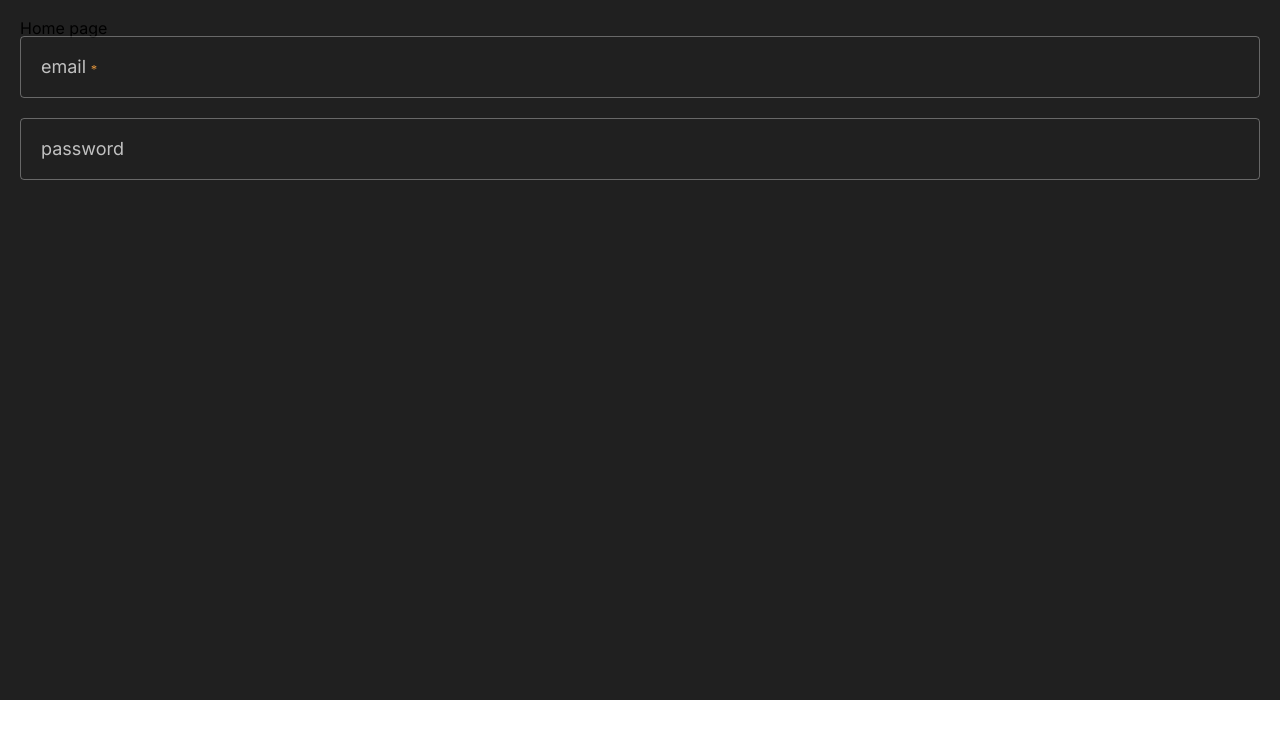
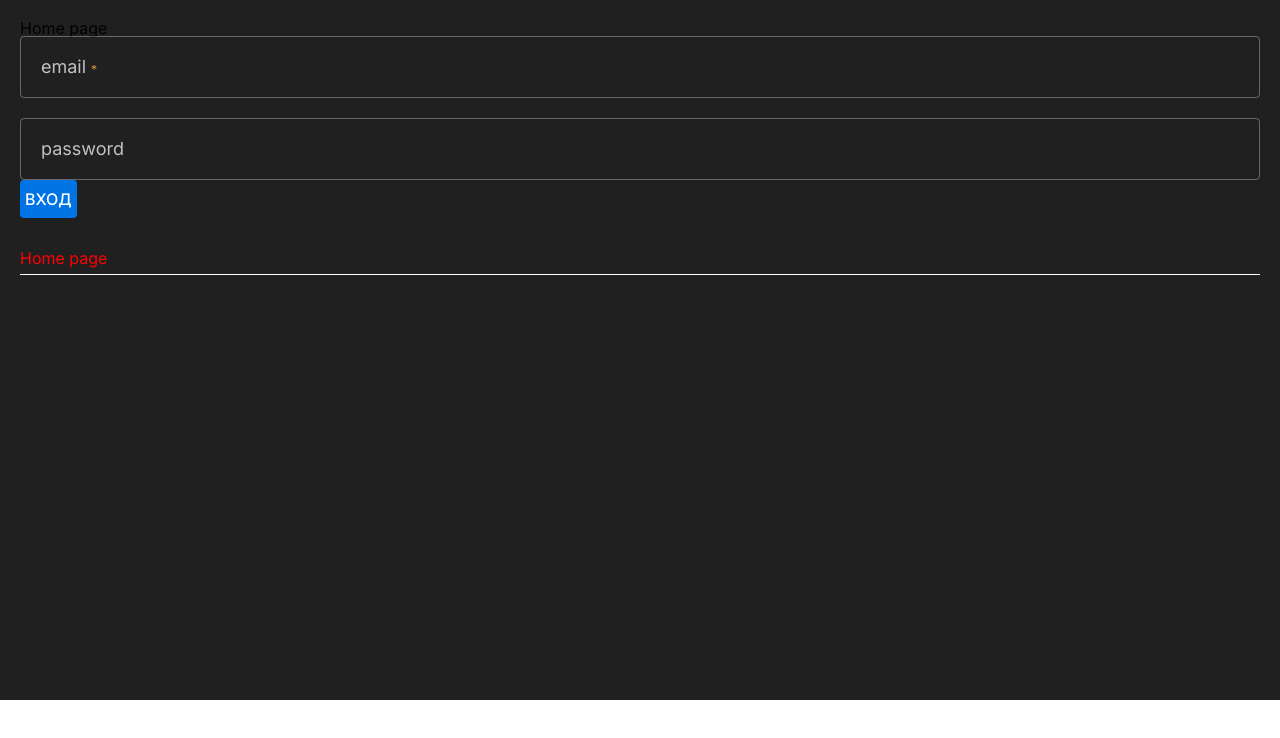
Before and after one commit to KentCpu/game-store, a React app in the folder client/: page / in a window 1280 px wide. Shown: the top 738 px of the page. Built offline with nearby package versions, Linux system fonts and the light colour scheme.

Commit message:
feat: added ui link

```diff
--- a/client/src/pages/home/home.page.tsx
+++ b/client/src/pages/home/home.page.tsx
@@ -1,6 +1,10 @@
 import { Input } from 'shared/ui/input/input.component';
 import React, { useState } from 'react';
 import { Column } from 'shared/ui/column';
+import { Button } from 'shared/ui/button';
+import { Box } from 'shared/ui';
+import { AppLink } from 'shared/ui/app-link/app-link.component';
+import { PathsPage } from 'shared/lib/react-router';
 
 const HomePage = () => {
   const [email, setEmail] = useState('');
@@ -10,6 +14,12 @@ const HomePage = () => {
       <p>Home page</p>
       <Input label='email' required value={email} onChange={setEmail} mb='20px' />
       <Input label='password' value={email} onChange={setEmail} />
+      <Box mb={4}>
+        <Button variant='contained'>Вход</Button>
+      </Box>
+      <AppLink to={PathsPage.LOGIN} color='red' borderBottom='1px solid #fff' pb={2}>
+        Home page
+      </AppLink>
     </Column>
   );
 };
--- a/client/src/shared/lib/react-router/routes.tsx
+++ b/client/src/shared/lib/react-router/routes.tsx
@@ -7,7 +7,7 @@ import { GamePage } from 'pages/game';
 import { BasketPage } from 'pages/basket';
 import { ProfilePage } from 'pages/profile';
 
-enum PathsPage {
+export enum PathsPage {
   HOME = '/',
   LOGIN = '/login',
   REGISTRATION = '/registration',
--- /dev/null
+++ b/client/src/shared/ui/app-link/app-link.component.tsx
@@ -0,0 +1,14 @@
+import { LinkProps } from 'react-router-dom';
+import { memo, ReactNode } from 'react';
+import { TypographyProps, BorderProps, PaddingProps } from 'styled-system';
+import { StyledLink } from 'shared/ui/app-link/app-link.styles';
+
+interface AppLinkProps extends LinkProps, TypographyProps, BorderProps, PaddingProps {
+  children?: ReactNode;
+}
+
+export const AppLink = memo(({ children, ...otherProps }: AppLinkProps) => {
+  return <StyledLink {...otherProps}>{children}</StyledLink>;
+});
+
+AppLink.displayName = 'AppLink';
--- /dev/null
+++ b/client/src/shared/ui/app-link/app-link.styles.tsx
@@ -0,0 +1,13 @@
+import styled from '@emotion/styled';
+import { Link } from 'react-router-dom';
+import { typography, border, padding } from 'styled-system';
+import isPropValid from '@emotion/is-prop-valid';
+
+export const StyledLink = styled(Link, { shouldForwardProp: (prop) => isPropValid(prop) })(
+  typography,
+  border,
+  padding,
+  ({ color }) => ({
+    color,
+  }),
+);
```
